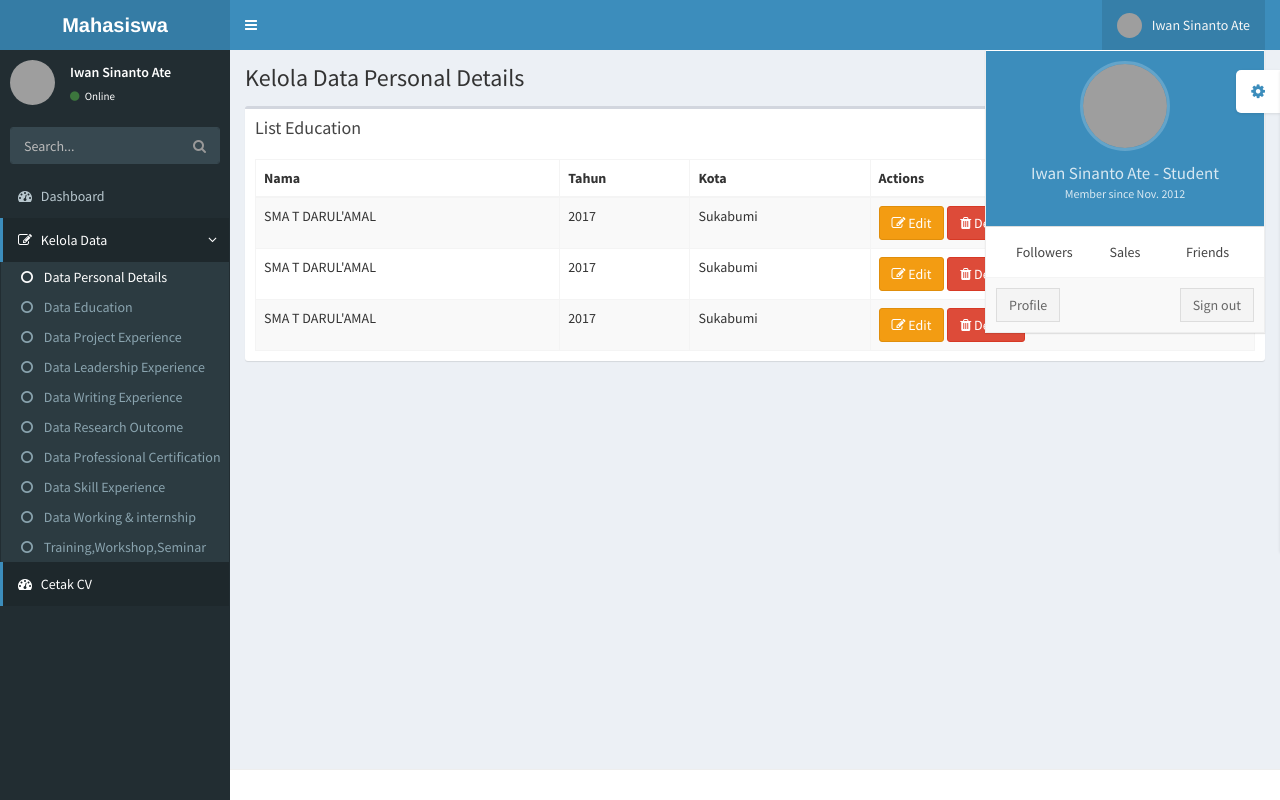
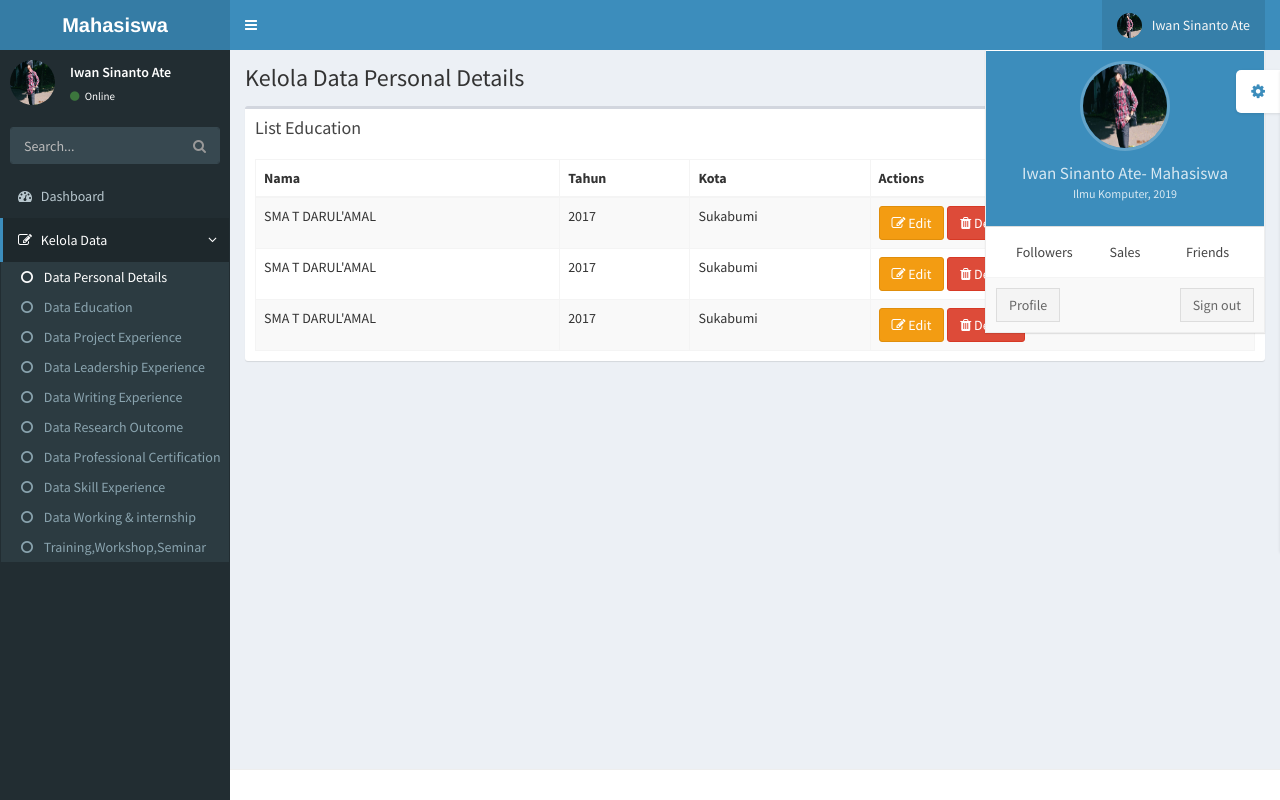
Before and after one commit to Risnawati31/Sistem-Akreditasi-Modul-Mahasiswa, a PHP site: page /pages/kelola-data/education.php in a window 1280 px wide, after a click on "Iwan Sinanto Ate". Run offline with PHP 8.4, Linux system fonts and the light colour scheme; the visitor is signed in with stand-in values (Sample User, id 1); some libraries are stand-ins or nearby versions; grey boxes are pictures that could not be loaded.

Commit message:
merapihkan header

```diff
--- a/pages/static/bot.php
+++ b/pages/static/bot.php
@@ -1,4 +1,4 @@
-      </div>
+    </div>
         <?php include '../static/footer.php'; ?>
     </div>
     <?php include '../static/template-bot.php'; ?>
--- a/pages/static/header.php
+++ b/pages/static/header.php
@@ -12,16 +12,16 @@
         <!-- User Account: style can be found in dropdown.less -->
         <li class="dropdown user user-menu">
           <a href="#" class="dropdown-toggle" data-toggle="dropdown">
-            <img src="../../dist/img/user2-160x160.jpg" class="user-image" alt="User Image"/>
+            <img src="../../dist/img/user2-160x160.jpeg" class="user-image" alt="User Image"/>
             <span class="hidden-xs">Iwan Sinanto Ate</span>
           </a>
           <ul class="dropdown-menu">
             <!-- User image -->
             <li class="user-header">
-              <img src="../../dist/img/user2-160x160.jpg" class="img-circle" alt="User Image" />
+              <img src="../../dist/img/user2-160x160.JPEG" class="img-circle" alt="User Image" />
               <p>
-                Iwan Sinanto Ate - Student
-                <small>Member since Nov. 2012</small>
+                Iwan Sinanto Ate- Mahasiswa
+                <small>Ilmu Komputer, 2019</small>
               </p>
             </li>
             <!-- Menu Body -->
--- a/pages/static/nav-side.php
+++ b/pages/static/nav-side.php
@@ -6,7 +6,7 @@
     <section class="sidebar">
       <div class="user-panel">
         <div class="pull-left image">
-          <img src="../../dist/img/user2-160x160.jpg" class="img-circle" alt="User Image" />
+          <img src="../../dist/img/user2-160x160.jpeg" class="img-circle" alt="User Image" />
         </div>
         <div class="pull-left info">
           <p>Iwan Sinanto Ate</p>
@@ -112,11 +112,7 @@
             ?>
 
           </ul>
-            <a href="../../connector.php?page=dashboard">
-            <i class="fa fa-dashboard"></i>  Cetak CV
-          </a>
-
-        </li>
+           </li>
         <?php
           if($_SESSION['page']=='public') {
             echo "<li class='treeview active'>";
```
Also changed, not shown: index.php (+5 -5 lines), dist/img/1.jpg (deleted), dist/img/user2-160x160.jpeg.
